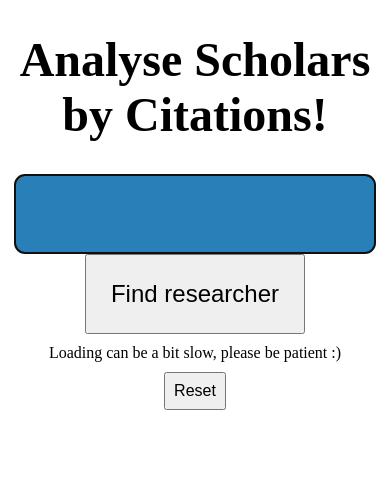
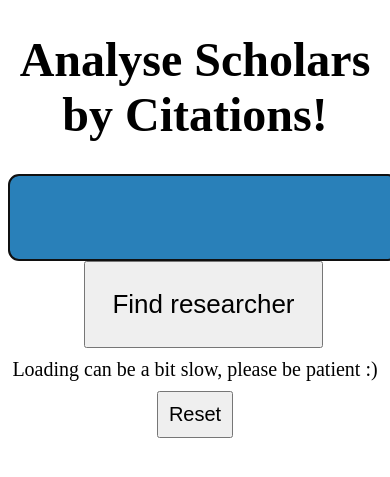
Before and after one commit to Scriddie/Schoolar, a Flask app: template templates/simple.html in a window 390 px wide; the page is wider, and only the part inside the window is pictured. Shown: the top 477 px of that part. Run offline with Flask 2, Linux system fonts and the light colour scheme; the template is opened without the code that fills it, so the values that code supplies are empty; some libraries are stand-ins or nearby versions.

Commit message:
larger for mobile

```diff
--- a/static/css/main.css
+++ b/static/css/main.css
@@ -15,17 +15,17 @@
 }
 
 .description{
-    font-size: 16px;
+    font-size: 20px;
 }
 
 #submit_button{
-    padding: 24px;
-    font-size: 24px;
+    padding: 26px;
+    font-size: 26px;
 }
 
 #reset_button{
-    padding: 8px;
-    font-size: 16px;
+    padding: 10px;
+    font-size: 20px;
 }
 
 /*
@@ -35,8 +35,8 @@
 .dropbtn {
     background-color: #9bd4fa;
     color: white;
-    padding: 24px;
-    font-size: 24px;
+    padding: 26px;
+    font-size: 26px;
     cursor: pointer;
     border-radius: 10px;
   }
```
